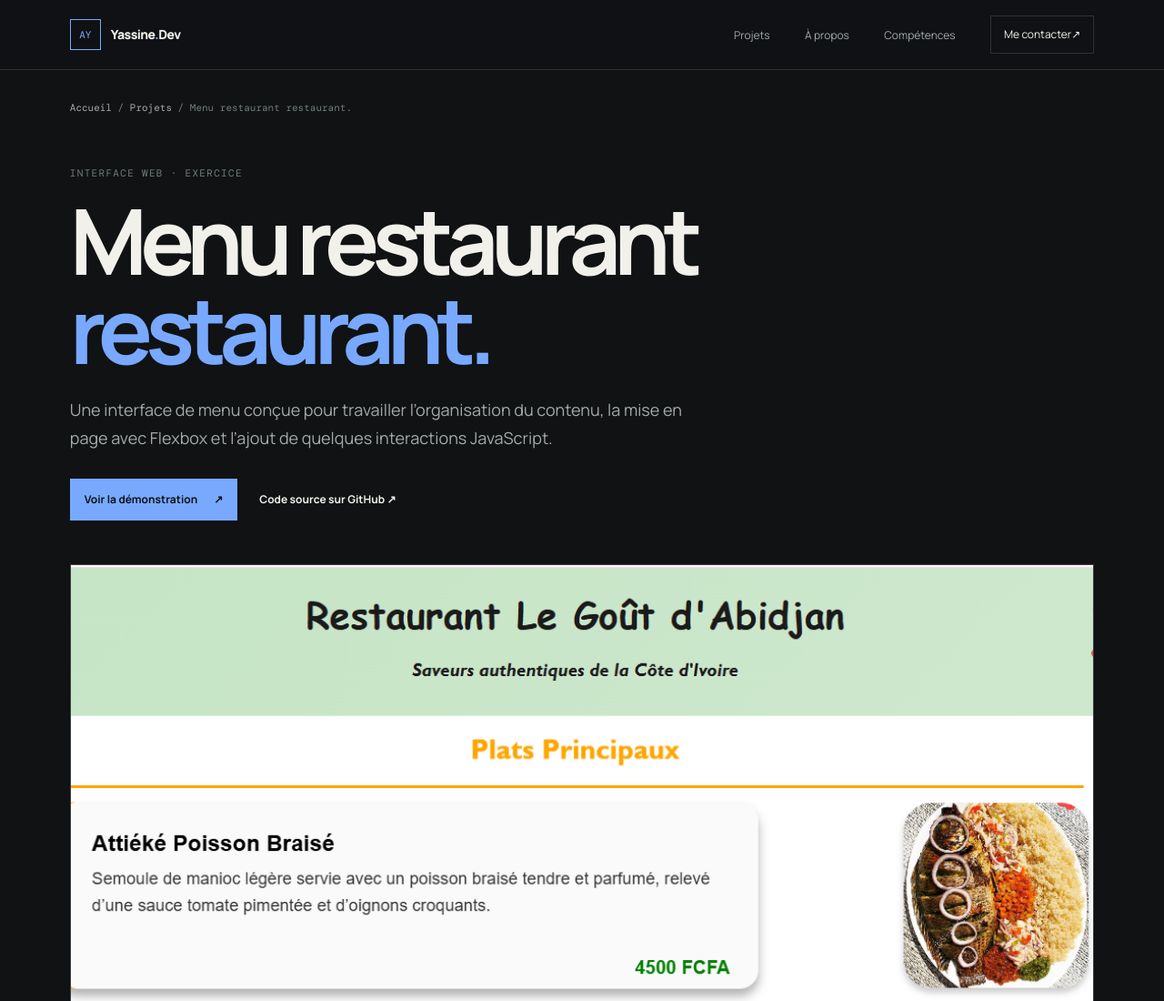
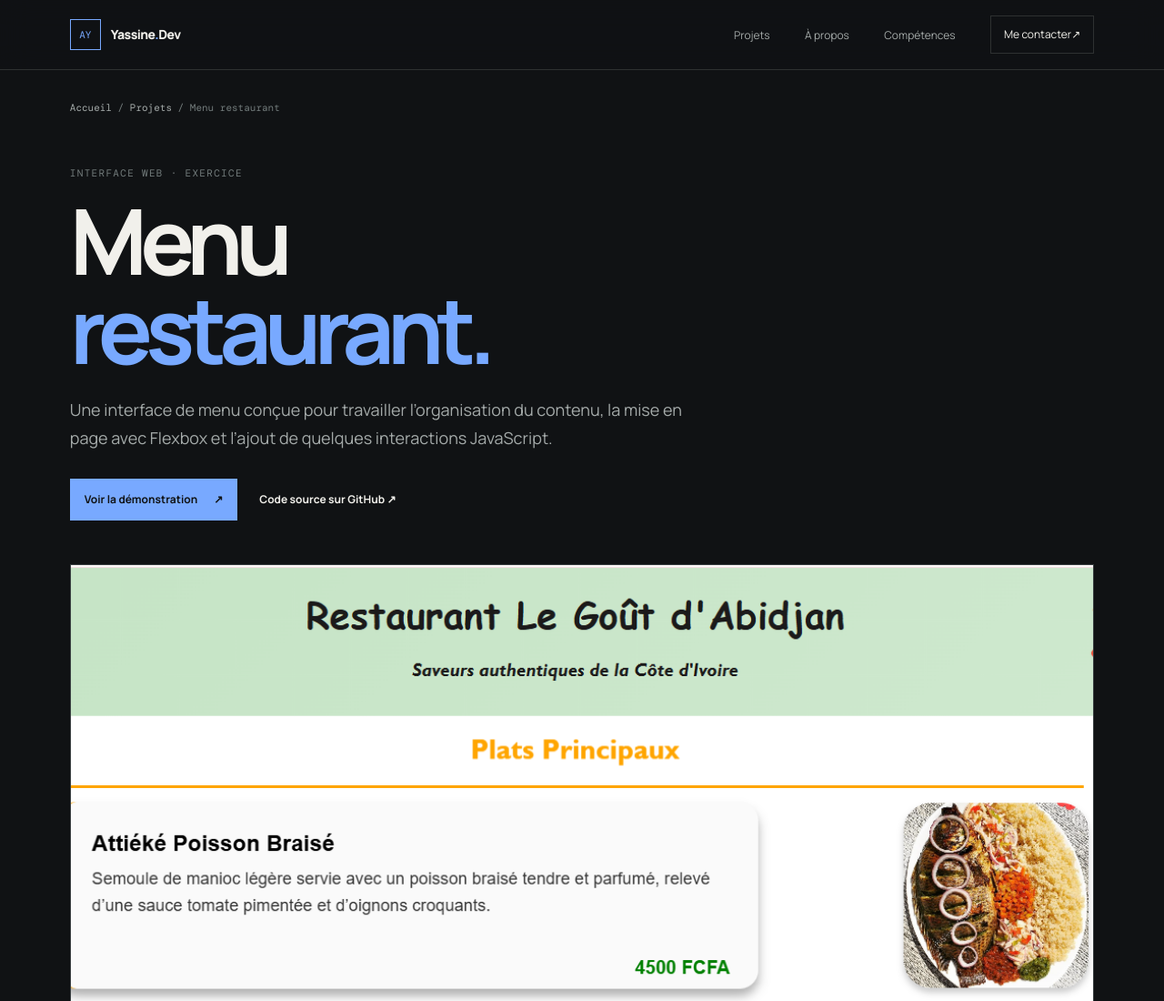
Before and after one commit to Ahounou10/Portfolio, a plain HTML site: page projets/menu-restaurant.html in a window 1280 px wide. Shown: the top 1100 px of the page at 91% size. Drawn offline with nearby package versions, Linux system fonts and the light colour scheme.

Commit message:
Correction du titre de la page Menu restaurant

```diff
--- a/projets/menu-restaurant.html
+++ b/projets/menu-restaurant.html
@@ -5,7 +5,7 @@
   <meta name="viewport" content="width=device-width, initial-scale=1.0" />
   <meta name="theme-color" content="#101214" />
   <meta name="description" content="Une interface de menu conçue pour travailler l’organisation du contenu, la mise en page avec Flexbox et l’ajout de quelques interactions JavaScript." />
-  <title>Menu restaurant restaurant. — Portfolio d’Ahounou Yannick</title>
+  <title>Menu restaurant — Portfolio d’Ahounou Yannick</title>
   <link rel="preconnect" href="https://fonts.googleapis.com" />
   <link rel="preconnect" href="https://fonts.gstatic.com" crossorigin />
   <link href="https://fonts.googleapis.com/css2?family=DM+Mono:wght@400;500&family=Manrope:wght@400;500;600;700;800&display=swap" rel="stylesheet" />
@@ -32,10 +32,10 @@
     </nav>
   </header>
   <main id="contenu" class="page-projet shell">
-    <nav class="fil-ariane" aria-label="Fil d’Ariane"><a href="../index.html">Accueil</a> / <a href="../index.html#projets">Projets</a> / Menu restaurant restaurant.</nav>
+    <nav class="fil-ariane" aria-label="Fil d’Ariane"><a href="../index.html">Accueil</a> / <a href="../index.html#projets">Projets</a> / Menu restaurant</nav>
     <header class="detail-entete">
       <p class="detail-categorie">INTERFACE WEB · EXERCICE</p>
-      <h1>Menu restaurant<br /><span>restaurant.</span></h1>
+      <h1>Menu<br /><span>restaurant.</span></h1>
       <p class="detail-chapeau">Une interface de menu conçue pour travailler l’organisation du contenu, la mise en page avec Flexbox et l’ajout de quelques interactions JavaScript.</p>
       <div class="detail-actions">
         <a href="https://ahounou10.github.io/Menu_restaurant/" target="_blank" rel="noopener noreferrer">Voir la démonstration <span aria-hidden="true">↗</span></a>
```
